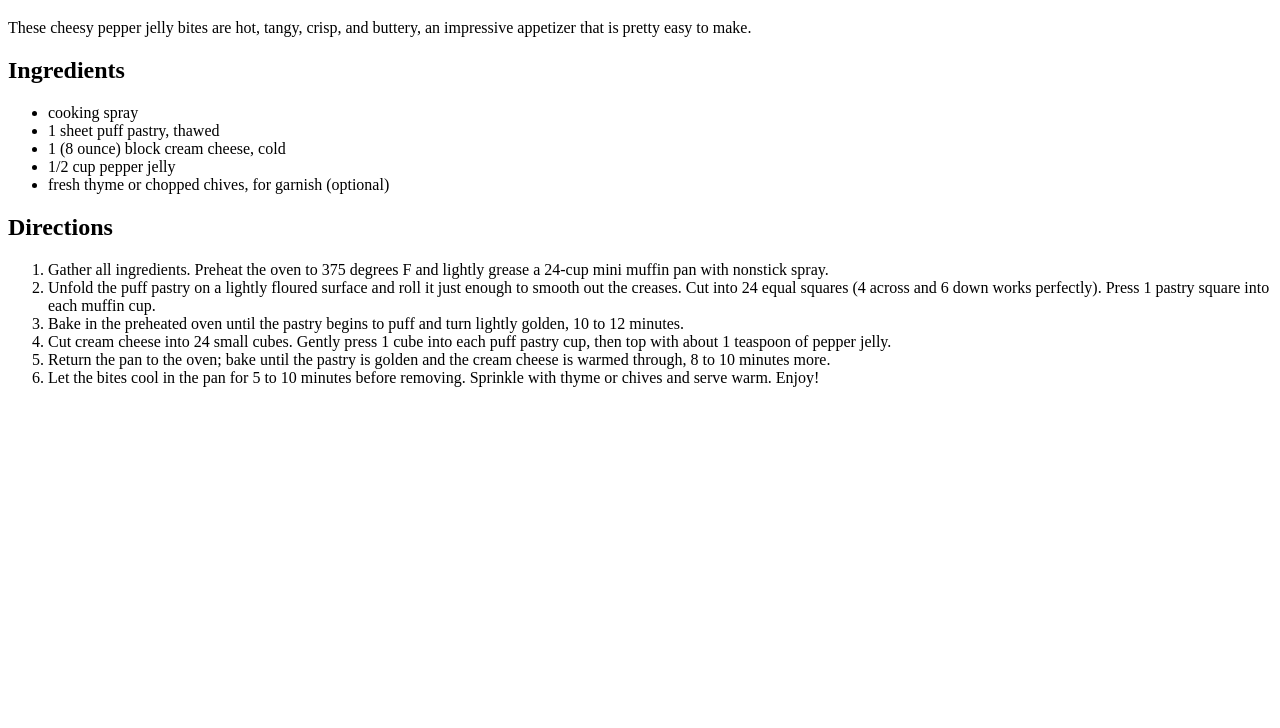
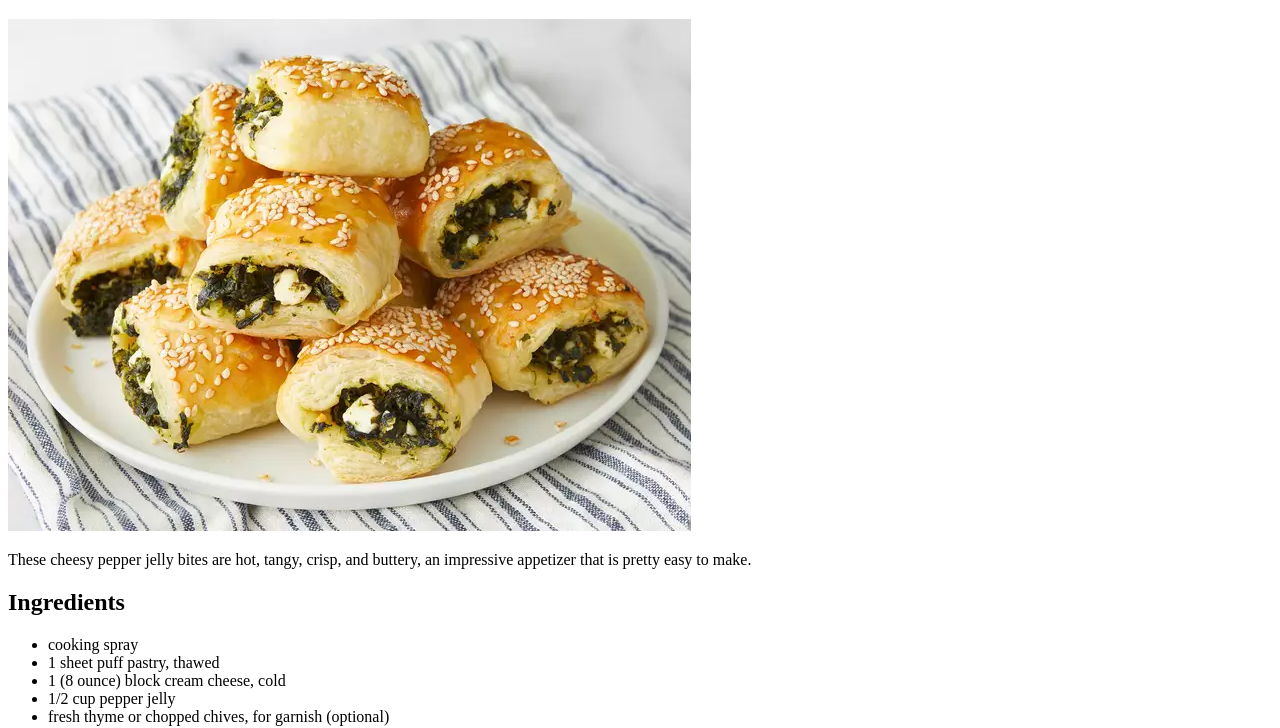
Before and after one commit to aldop99/odin-recipes, a plain HTML site: page recipes/chessy-pepper-jelly-bites.html in a window 1280 px wide. Shown: the part 87-815 px from the top of the page. Drawn offline with Linux system fonts and the light colour scheme.

Commit message:
Add image for the recipe

```diff
--- a/recipes/chessy-pepper-jelly-bites.html
+++ b/recipes/chessy-pepper-jelly-bites.html
@@ -8,6 +8,12 @@
   <body>
     <a href="../index.html">Home</a>
     <h1>Cheesy Pepper Jelly Bites</h1>
+    <img
+      src="../images/chessy-pepper-jelly-bites.webp"
+      alt="Cheesy Pepper Jelly Bites"
+      width="683"
+      height="512"
+    />
     <p>
       These cheesy pepper jelly bites are hot, tangy, crisp, and buttery, an
       impressive appetizer that is pretty easy to make.
```
Also changed, not shown: index.html (+7 -3 lines), images/chessy-pepper-jelly-bites.webp (added).
